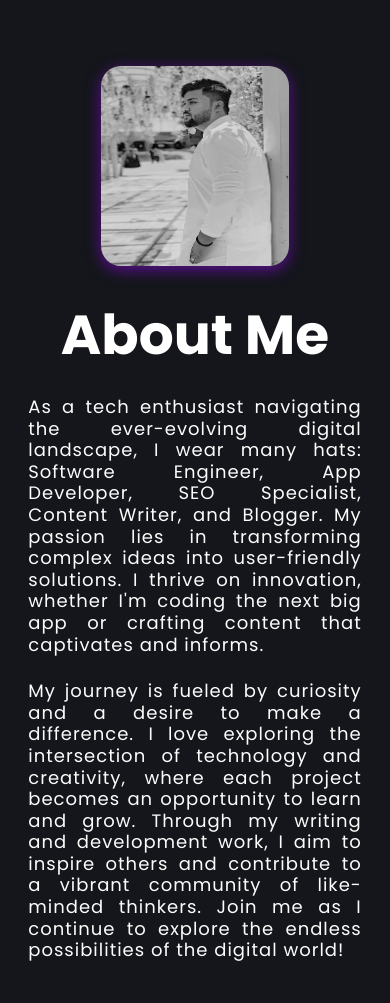
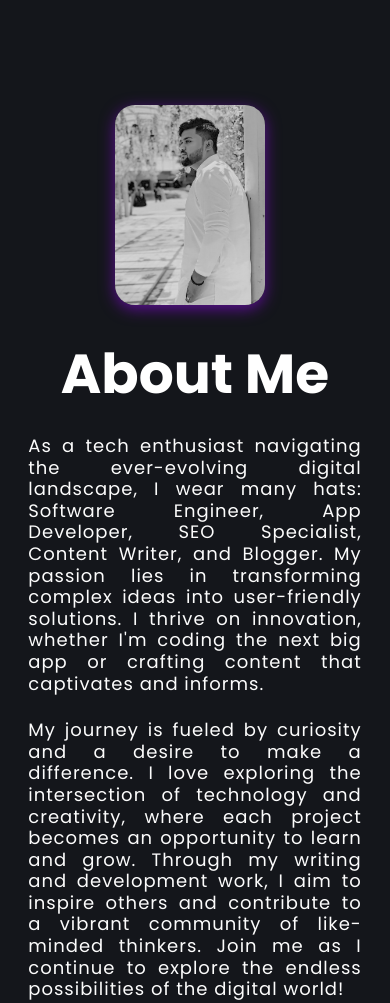
Before and after one commit to haiderali309/Haider_Ali-Potfolio, a plain HTML site: page index.html in a window 390 px wide. Shown: the part 878-1881 px from the top of the page. Drawn offline with nearby package versions, Linux system fonts and the light colour scheme.

Commit message:
Update style.css

```diff
--- a/style.css
+++ b/style.css
@@ -938,8 +938,10 @@ header {
     }
 
     .about .about-img {
-        margin-top: 50px; /* Space above image */
         height: 200px; /* Further reduced height */
+        width: 150px;
+        margin-top: 5%;
+        margin-left: 30px;
     }
 
     .about-text h2 {
@@ -1024,6 +1026,11 @@ header {
     .form-box {
         margin-left: 0px;
     }
+    .main {
+        margin-top: 20%;
+        flex-direction: column;
+        align-items: center;
+    }
 
 }
 
```
